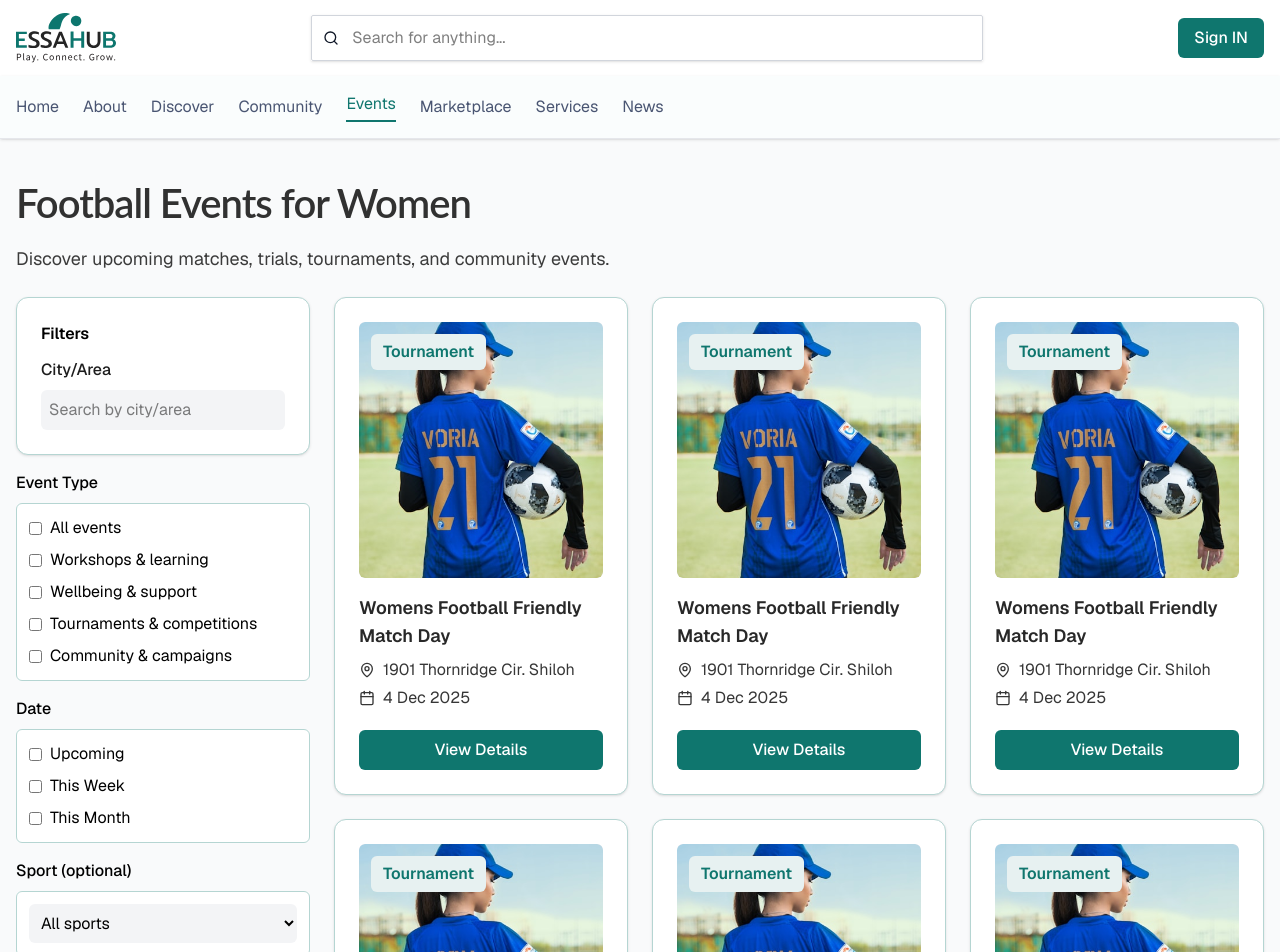
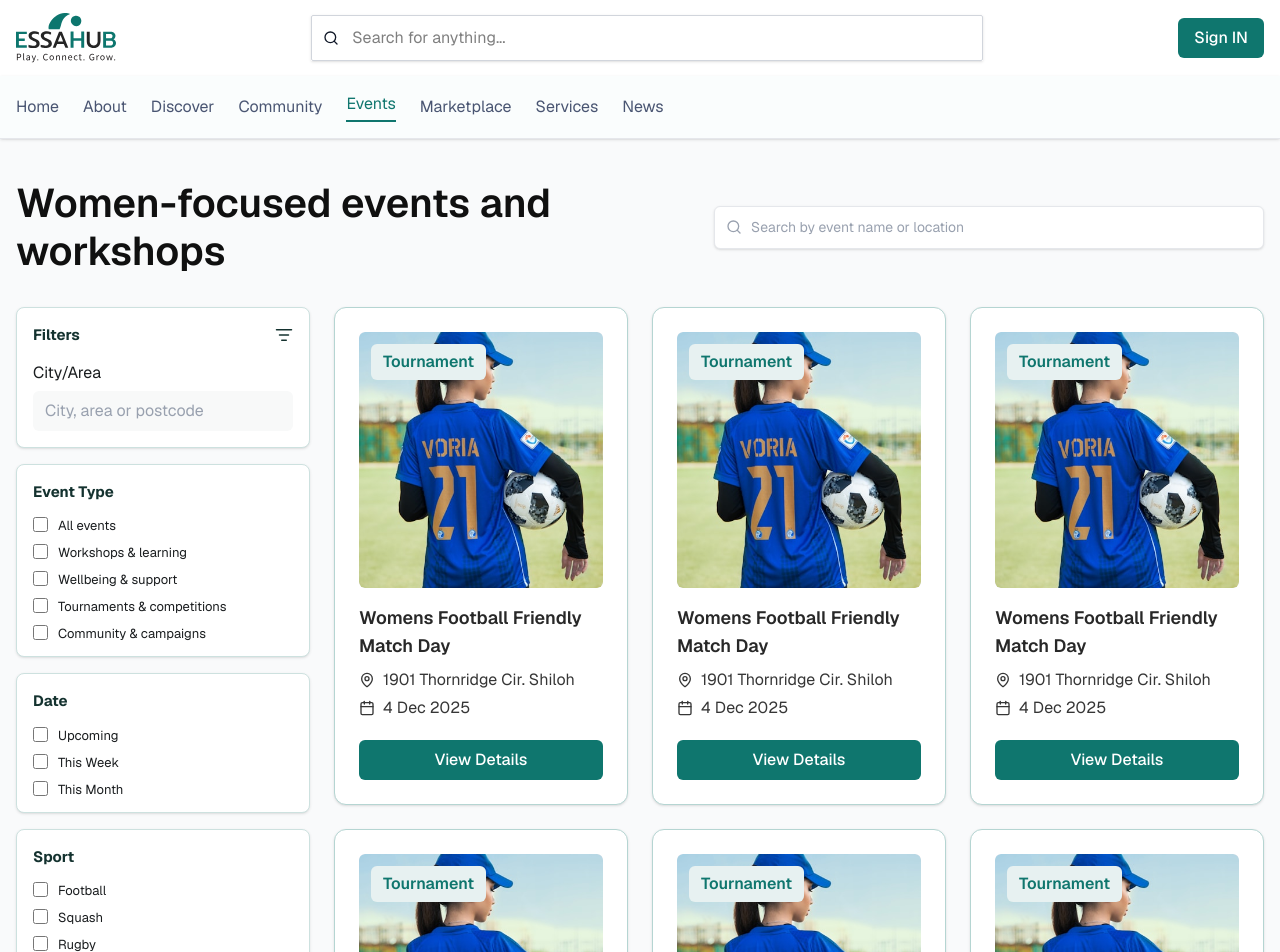
Before and after one commit to MTS-Services/soniamalik14, a React (Vite) app: page /events in a window 1280 px wide. Shown: the top 952 px of the page. Built offline with nearby package versions, Linux system fonts and the light colour scheme.

Commit message:
feat: enhance EventView and EventFilters components with improved layout and filtering functionality

```diff
--- a/src/pages/public/public_event/EventView.jsx
+++ b/src/pages/public/public_event/EventView.jsx
@@ -1,7 +1,5 @@
-
 import React, { useState, useEffect } from 'react';
 import Container from '../../../components/layout/Container';
-import SectionHeader from '../../../components/ui/SectionHeader';
 import { Search, X, Filter } from 'lucide-react';
 import EventFilters from './components/EventFilters';
 import EventCard from './components/EventCard';
@@ -69,50 +67,37 @@ const EventView = () => {
     const paged = filtered.slice((page - 1) * perPage, page * perPage);
 
     return (
-        <div className="min-h-screen bg-gray-50 py-6 lg:py-8">
+        <div className="min-h-screen bg-gray-50 py-6 lg:py-10">
             <Container>
-                {/* Header Section */}
-                <div className="flex flex-col lg:flex-row justify-between items-start lg:items-center mb-6 gap-4">
-                    <div className="flex-1">
-                        <SectionHeader
-                            title="Football Events for Women"
-                            description="Discover upcoming matches, trials, tournaments, and community events."
-                            align="left"
-                        />
-                    </div>
+                {/* Custom Header Section */}
+                <div className="flex flex-col lg:flex-row justify-between items-start lg:items-center mb-6 lg:mb-8 gap-4">
 
-                    <div className="w-full lg:w-1/3">
-                        {/* Desktop Search */}
-                        {/* <div className="hidden lg:flex items-center bg-white rounded-lg px-4 py-2.5 border border-[#5EA39E]">
-                            <Search className="w-4 h-4 text-[#5EA39E] shrink-0" />
+                    <h1 className="text-3xl lg:text-[40px] font-semibold text-subtitle">
+                        Women-focused events and workshops
+                    </h1>
+
+                    <div className="flex items-center gap-2 w-full lg:w-auto">
+                        {/* Search Input */}
+                        <div className="relative w-full lg:w-[550px]">
+                            <div className="absolute inset-y-0 left-0 pl-3 flex items-center pointer-events-none">
+                                <Search className="w-4 h-4 text-gray-400" />
+                            </div>
                             <input
                                 type="search"
                                 placeholder="Search by event name or location"
                                 value={filters.city}
                                 onChange={(e) => { setFilters({ ...filters, city: e.target.value }); setPage(1); }}
-                                className="ml-3 w-full outline-none text-base text-gray-700 placeholder-[#747474]"
+                                className="w-full pl-9 pr-4 py-2.5 bg-white border border-gray-200 rounded-md focus:outline-none focus:ring-1 focus:ring-[#5EA39E] focus:border-[#5EA39E] text-[14px] text-gray-800 placeholder-gray-400 shadow-sm transition-shadow"
                             />
-                        </div> */}
+                        </div>
 
-                        {/* Mobile Search & Filter Button */}
-                        <div className="lg:hidden flex items-center gap-2 w-full">
-                            <div className="flex items-center bg-white rounded-lg px-3 py-2 border border-[#5EA39E] flex-1">
-                                <Search className="w-4 h-4 text-[#5EA39E] shrink-0" />
-                                <input
-                                    type="search"
-                                    placeholder="Search events..."
-                                    value={filters.city}
-                                    onChange={(e) => { setFilters({ ...filters, city: e.target.value }); setPage(1); }}
-                                    className="ml-2 w-full outline-none text-base text-gray-700"
-                                />
-                            </div>
-                            <button
-                                onClick={() => setShowFilters(true)}
-                                className="bg-[#5EA39E] text-white rounded-lg p-2.5 flex items-center justify-center shadow-sm"
-                            >
-                                <Filter className="w-5 h-5" />
-                            </button>
-                        </div>
+                        {/* Mobile Filter Button */}
+                        <button
+                            onClick={() => setShowFilters(true)}
+                            className="lg:hidden bg-[#5EA39E] text-white rounded-md p-2.5 flex items-center justify-center shrink-0 shadow-sm"
+                        >
+                            <Filter className="w-5 h-5" />
+                        </button>
                     </div>
                 </div>
 
--- a/src/pages/public/public_event/components/EventFilters.jsx
+++ b/src/pages/public/public_event/components/EventFilters.jsx
@@ -1,49 +1,54 @@
+
+
 import React from 'react';
-import Card from '../../../../components/ui/Card';
-import { Filter } from 'lucide-react';
+import { ListFilter } from 'lucide-react';
 
-const SectionBox = ({ title, children }) => (
-  <div className="mb-4">
-    <div className="text-base font-medium mb-2">{title}</div>
-    <div className="bg-white border border-[#B5D5D2] rounded-md p-3">{children}</div>
+// Reusable wrapper for the filter sections
+const FilterSection = ({ title, children, icon: Icon }) => (
+  <div className="bg-white border border-[#CDE1DF] rounded-lg p-4 mb-4 shadow-sm">
+    <div className="flex items-center justify-between mb-3.5">
+      <h3 className="text-[15px] font-bold text-[#14322F]">{title}</h3>
+      {Icon && <Icon className="w-[18px] h-[18px] text-[#14322F]" />}
+    </div>
+    {children}
   </div>
 );
 
 const EventFilters = ({ filters = {}, onChange = () => { } }) => {
   const update = (patch) => onChange({ ...filters, ...patch });
 
-  const toggleType = (type) => {
-    const set = new Set(filters.eventTypes || []);
-    if (set.has(type)) set.delete(type); else set.add(type);
-    update({ eventTypes: Array.from(set) });
-  };
-
-  const toggleDate = (d) => {
-    const set = new Set(filters.date || []);
-    if (set.has(d)) set.delete(d); else set.add(d);
-    update({ date: Array.from(set) });
+  // Generic toggler for checkbox arrays
+  const toggleArrayFilter = (key, value) => {
+    const currentList = filters[key] || [];
+    const set = new Set(currentList);
+    if (set.has(value)) {
+      set.delete(value);
+    } else {
+      set.add(value);
+    }
+    update({ [key]: Array.from(set) });
   };
 
   return (
-    <div className="space-y-4">
-      <Card className="p-3" style={{ borderColor: '#B5D5D2' }}>
-        <div className="flex items-center justify-between mb-3">
-          <div className="font-semibold">Filters</div>
-
-        </div>
-        <label className='pb2 mb-2 block text-base font-medium text-[#1D1D1D]'>
+    <div className="w-full">
+      {/* City/Area Filter */}
+      <FilterSection title="Filters" icon={ListFilter}>
+        <div>
+          <label className="block text-base text-[#1A1D1F] mb-1.5">
             City/Area
           </label>
           <input
             value={filters.city || ''}
             onChange={(e) => update({ city: e.target.value })}
-          placeholder="Search by city/area"
-          className="w-full bg-gray-100 rounded-md p-2 text-base"
+            placeholder="City, area or postcode"
+            className="w-full bg-[#F8F9F9] border-none rounded-md px-3 py-2 text-base placeholder-gray-400 focus:ring-1 focus:ring-[#147B6B] outline-none"
           />
-      </Card>
+        </div>
+      </FilterSection>
 
-      <SectionBox title="Event Type">
-        <div className="space-y-2 text-base">
+      {/* Event Type */}
+      <FilterSection title="Event Type">
+        <div className="space-y-3">
           {[
             'All events',
             'Workshops & learning',
@@ -51,65 +56,66 @@ const EventFilters = ({ filters = {}, onChange = () => { } }) => {
             'Tournaments & competitions',
             'Community & campaigns',
           ].map((t) => (
-            <label key={t} className="flex items-center gap-2">
+            <label key={t} className="flex items-center gap-2.5 cursor-pointer group">
               <input
                 type="checkbox"
                 checked={(filters.eventTypes || []).includes(t)}
-                onChange={() => toggleType(t)}
+                onChange={() => toggleArrayFilter('eventTypes', t)}
+                className="w-[15px] h-[15px] rounded-sm border-gray-400 text-[#147B6B] focus:ring-[#147B6B] cursor-pointer"
               />
-              {t}
+              <span className="text-[13px] text-[#1A1D1F] leading-none mt-0.5 group-hover:text-[#147B6B] transition-colors">{t}</span>
             </label>
           ))}
         </div>
-      </SectionBox>
+      </FilterSection>
 
-      <SectionBox title="Date">
-        <div className="space-y-2 text-base">
+      {/* Date */}
+      <FilterSection title="Date">
+        <div className="space-y-3">
           {['Upcoming', 'This Week', 'This Month'].map((d) => (
-            <label key={d} className="flex items-center gap-2">
+            <label key={d} className="flex items-center gap-2.5 cursor-pointer group">
               <input
                 type="checkbox"
                 checked={(filters.date || []).includes(d)}
-                onChange={() => toggleDate(d)}
+                onChange={() => toggleArrayFilter('date', d)}
+                className="w-[15px] h-[15px] rounded-sm border-gray-400 text-[#147B6B] focus:ring-[#147B6B] cursor-pointer"
               />
-              {d}
+              <span className="text-[13px] text-[#1A1D1F] leading-none mt-0.5 group-hover:text-[#147B6B] transition-colors">{d}</span>
             </label>
           ))}
         </div>
-      </SectionBox>
+      </FilterSection>
 
-      <SectionBox title="Sport (optional)">
-        <div className="text-base">
-          <select
-            value={filters.sport || ''}
-            onChange={(e) => update({ sport: e.target.value })}
-            className="w-full bg-gray-100 rounded-md p-2 text-base"
-          >
-            <option value="">All sports</option>
-            <option value="football">Football</option>
-            <option value="netball">Netball</option>
-            <option value="squash">Squash</option>
-            <option value="padel">Padel</option>
-            <option value="cricket">Cricket</option>
-            <option value="multi">Multi-sport</option>
-          </select>
+      {/* Sport (Converted to Checkboxes as per image) */}
+      <FilterSection title="Sport">
+        <div className="space-y-3">
+          {[
+            'Football',
+            'Squash',
+            'Rugby',
+            'Netball',
+            'Cricket',
+            'Padel',
+            'Tennis',
+            'Badminton',
+            'Golf',
+            'Running',
+            'Multi-Sport',
+            'Not sport-specific',
+          ].map((s) => (
+            <label key={s} className="flex items-center gap-2.5 cursor-pointer group">
+              <input
+                type="checkbox"
+                // Checking if it's in an array since we converted this from a single string select
+                checked={Array.isArray(filters.sport) ? filters.sport.includes(s) : filters.sport === s}
+                onChange={() => toggleArrayFilter('sport', s)}
+                className="w-[15px] h-[15px] rounded-sm border-gray-400 text-[#147B6B] focus:ring-[#147B6B] cursor-pointer"
+              />
+              <span className="text-[13px] text-[#1A1D1F] leading-none mt-0.5 group-hover:text-[#147B6B] transition-colors">{s}</span>
+            </label>
+          ))}
         </div>
-      </SectionBox>
-
-      {/* <SectionBox title="Organizer">
-        <div className="space-y-2 text-base">
-          <label className="flex items-center gap-2"><input type="checkbox" /> Club</label>
-          <label className="flex items-center gap-2"><input type="checkbox" /> Community</label>
-        </div>
-      </SectionBox>
-
-      <SectionBox title="Skill Level">
-        <div className="space-y-2 text-base">
-          <label className="flex items-center gap-2"><input type="checkbox" /> Beginner</label>
-          <label className="flex items-center gap-2"><input type="checkbox" /> Intermediate</label>
-          <label className="flex items-center gap-2"><input type="checkbox" /> Advanced</label>
-        </div>
-      </SectionBox> */}
+      </FilterSection>
     </div>
   );
 };
```
Lines whose indentation alone changed are shown as unchanged.
